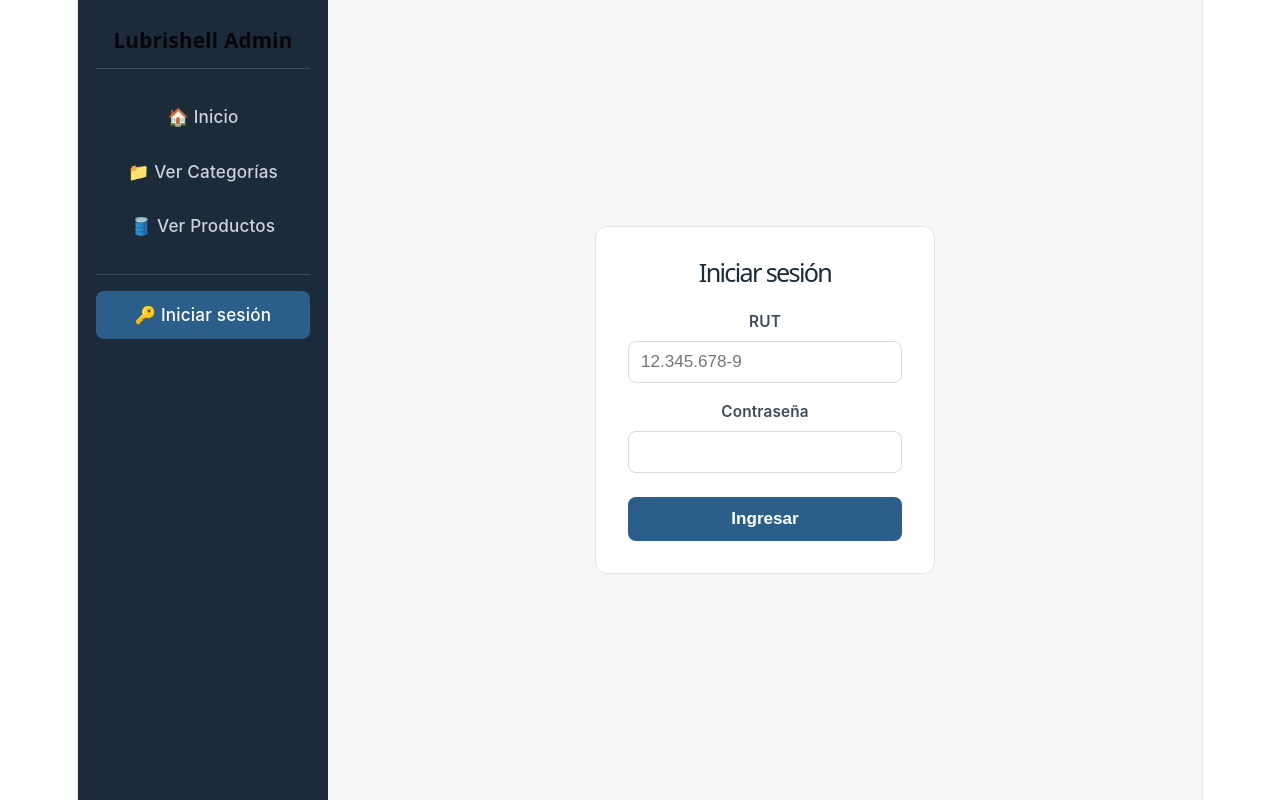
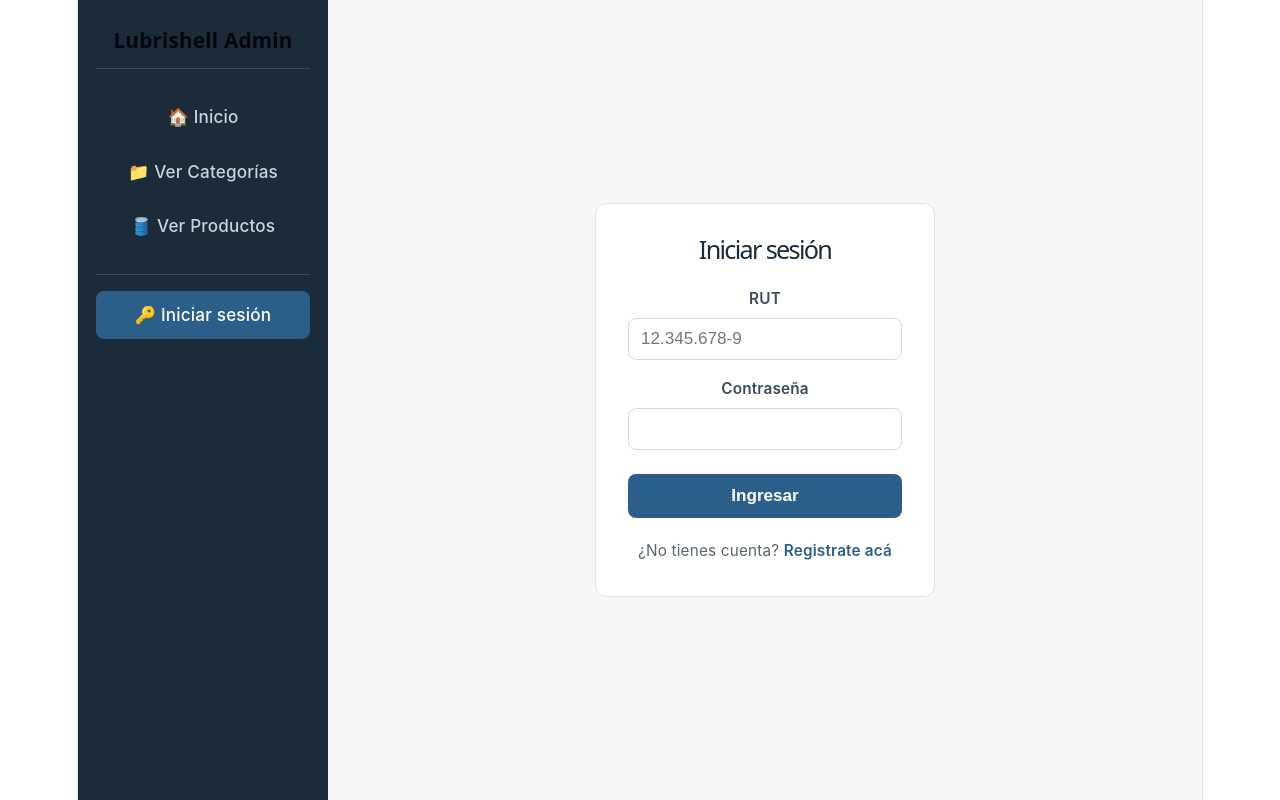
Before and after one commit to Bindhza/base_de_datos_grupo1, a React app in the folder frontend/: page /login in a window 1280 px wide. Built offline with nearby package versions, Linux system fonts and the light colour scheme; the HTML template or start-up script is replaced by a standard one.

Commit message:
implementacion registro de clientes y endpoint para registrar producto

```diff
--- a/frontend/src/App.jsx
+++ b/frontend/src/App.jsx
@@ -4,6 +4,7 @@ import ListaProductos from './components/ListaProductos';
 import DetalleProducto from './components/DetalleProducto';
 import Login from './components/Login';
 import RegistrarPersonal from './components/RegistrarPersonal';
+import RegistrarCliente from './components/RegistrarCliente';
 import RutaProtegida from './components/RutaProtegida';
 import { useAuth } from './useAuth';
 import './App.css';
@@ -111,6 +112,7 @@ function App() {
         <Routes>
           <Route path="/" element={<Inicio />} />
           <Route path="/login" element={<Login />} />
+          <Route path="/registro" element={<RegistrarCliente />} />
           <Route path="/categorias" element={<Categorias />} />
           <Route path="/productos" element={<ListaProductos />} />
           <Route path="/productos/:sku" element={<DetalleProducto />} />
--- a/frontend/src/components/Login.css
+++ b/frontend/src/components/Login.css
@@ -73,3 +73,20 @@
   background: #c7ccd4;
   cursor: not-allowed;
 }
+
+.login-registro {
+  margin: 4px 0 0;
+  text-align: center;
+  font-size: 0.85rem;
+  color: #5a6472;
+}
+
+.login-registro a {
+  color: #2b5f8a;
+  font-weight: 600;
+  text-decoration: none;
+}
+
+.login-registro a:hover {
+  text-decoration: underline;
+}
--- a/frontend/src/components/Login.jsx
+++ b/frontend/src/components/Login.jsx
@@ -1,9 +1,8 @@
 import { useState } from 'react';
-import { useNavigate } from 'react-router-dom';
+import { useNavigate, Link} from 'react-router-dom';
 import { useAuth } from '../useAuth';
 import { formatearRut } from '../utils/formatoRut';
 import './Login.css';
-
 function Login() {
   const [rut, setRut] = useState('');
   const [contrasena, setContrasena] = useState('');
@@ -64,6 +63,10 @@ function Login() {
         <button type="submit" className="login-boton" disabled={cargando}>
           {cargando ? 'Ingresando...' : 'Ingresar'}
         </button>
+
+        <p className="login-registro">
+          ¿No tienes cuenta? <Link to="/registro">Registrate acá</Link>
+        </p>
       </form>
     </div>
   );
--- a/frontend/src/components/RegistrarCliente.jsx
+++ b/frontend/src/components/RegistrarCliente.jsx
@@ -31,9 +31,12 @@ function RegistrarCliente() {
   async function manejarSubmit(evento) {
     evento.preventDefault();
     setError(null);
-
+    if(rut.length < 11){
+      setError('Ingresa un rut correcto');
+      return;
+    }
     if (!fechaNacimiento) {
-      setError('Seleccioná la fecha de nacimiento completa');
+      setError('Selecciona la fecha de nacimiento completa');
       return;
     }
 
@@ -45,7 +48,7 @@ function RegistrarCliente() {
     setCargando(true);
 
     try {
-      const res = await fetch(`${API_URL}/registrar_cliente/`, {
+      const res = await fetch(`${API_URL}/clientes/registrar`, {
         method: 'POST',
         headers: { 'Content-Type': 'application/x-www-form-urlencoded' },
         body: new URLSearchParams({
```
Also changed, not shown: 2 other files (tests, documents, lock files or other folders).
